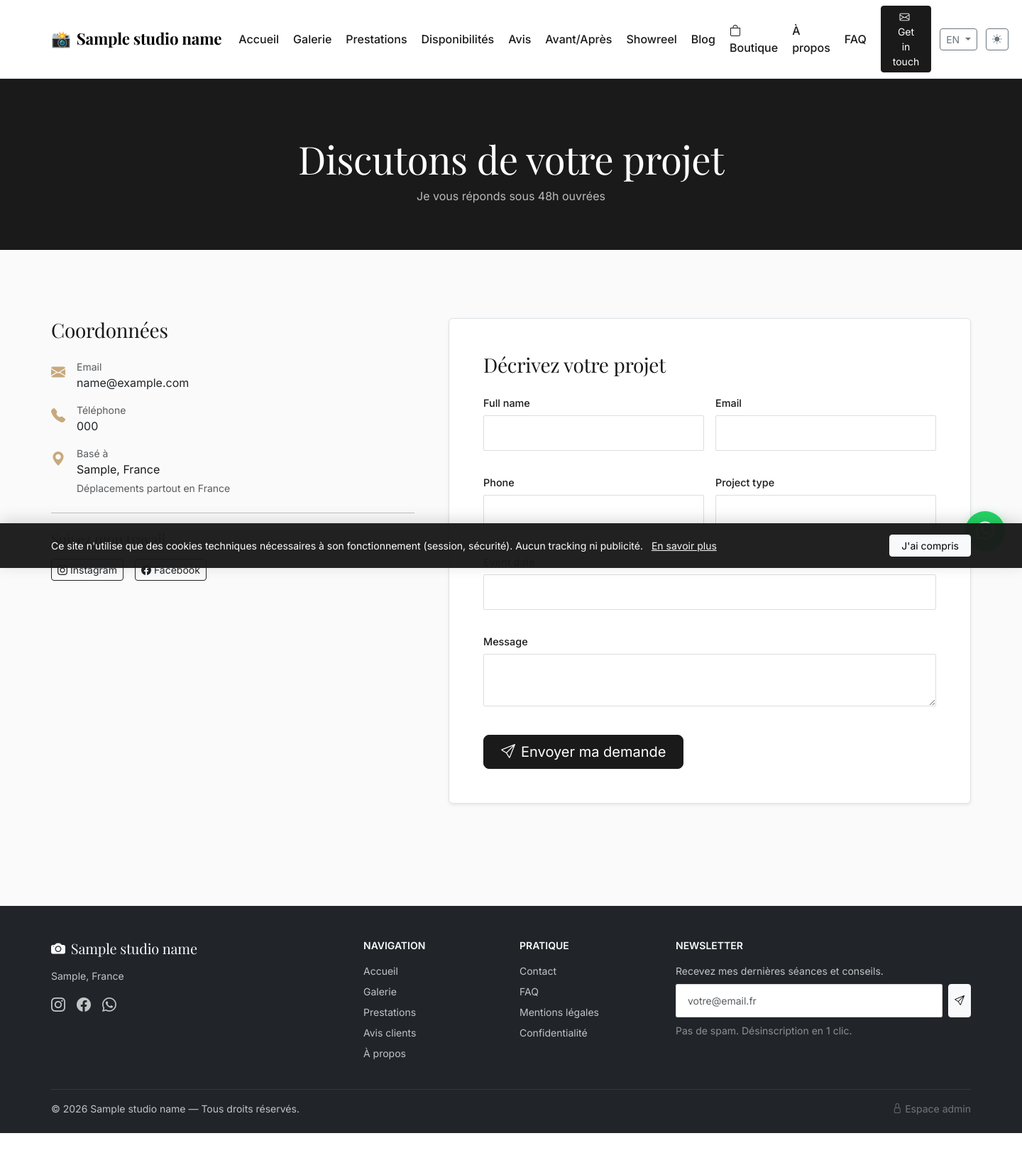
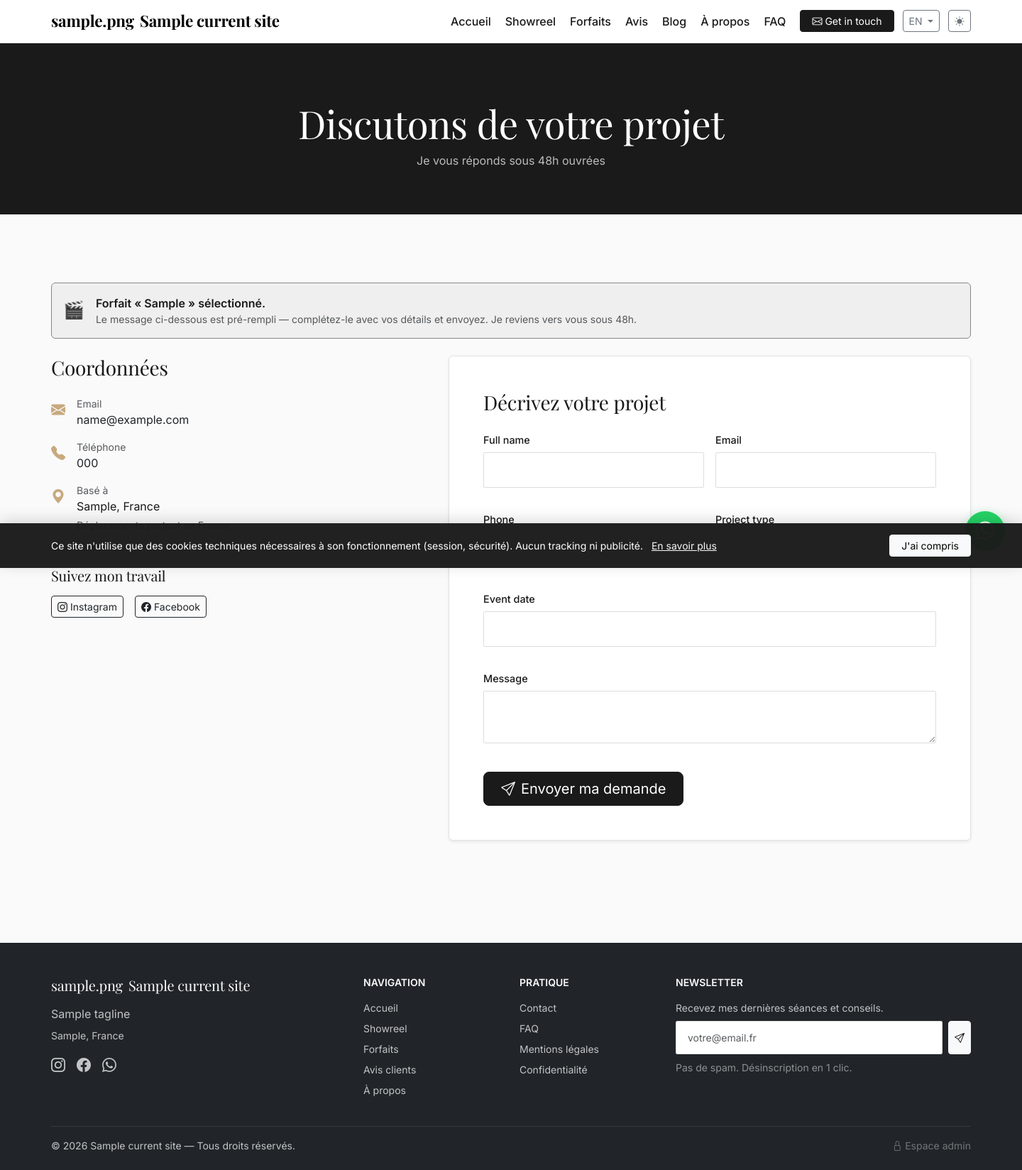
Before and after one commit to EvanOROFINO/studio-photo, a Symfony app: template templates/contact/index.html.twig in a window 1440 px wide. Shown: the whole page at 71% size. Before the commit the page ends 1596 px from the top, so only its background shows below. Run offline with Twig, Linux system fonts and the light colour scheme; the template is opened without the code that fills it: most values are stand-ins (such as "Sample title", 1, 10 or a date in 2020); form fields are guessed from the names that the template uses; some libraries are stand-ins or nearby versions.

Commit message:
Nav/footer adaptés par site + contact lié aux forfaits + SEO multi-site
NAVIGATION & FOOTER ADAPTÉS
- Nav conditionnelle : site Vidéo montre Showreel/Forfaits/Avis/Blog,
  site Photo garde Galerie/Disponibilités/Avant-Après/Boutique
- Marque nav + footer dynamiques (icône emoji + nom + tagline du site)
- Footer : bloc "Mes univers" avec badges de bascule entre sites,
  liens de navigation adaptés, copyright au nom du site courant

CONTACT LIÉ AUX FORFAITS
- ?forfait=signature pré-remplit le message + type projet
- Bannière "Forfait X sélectionné" affichée en haut du formulaire
- Le clic sur un forfait depuis /forfaits-video amène ici pré-rempli

SEO PAR SITE
- Balise canonical propre (schemeAndHttpHost + pathInfo)
- og:site_name, og:image, theme-color adaptés au site courant
- Sitemap filtré : site Vidéo liste showreel/forfaits, site Photo
  liste galerie/disponibilités

Tests : nav/footer/contact/sitemap OK sur les 2 sites, non-régression Photo.

Co-Authored-By: Claude Opus 4.7 <noreply@anthropic.com>

```diff
--- a/templates/base.html.twig
+++ b/templates/base.html.twig
@@ -20,15 +20,19 @@
             })();
         </script>
 
-        {# Open Graph / Twitter Card #}
+        {# Canonical : URL propre du site courant #}
+        <link rel="canonical" href="{{ app.request.schemeAndHttpHost ~ app.request.pathInfo }}">
+
+        {# Open Graph / Twitter Card — adapté au site courant (Photo / Vidéo) #}
         <meta property="og:type" content="website">
-        <meta property="og:site_name" content="{{ studio_name }}">
+        <meta property="og:site_name" content="{{ current_site.name|default(studio_name) }}">
         <meta property="og:title" content="{{ block('title') }}">
         <meta property="og:description" content="{{ block('meta_description') }}">
         <meta property="og:url" content="{{ app.request.uri }}">
         <meta property="og:locale" content="fr_FR">
-        {% block og_image %}<meta property="og:image" content="https://images.unsplash.com/photo-1519741497674-611481863552?w=1200">{% endblock %}
+        {% block og_image %}<meta property="og:image" content="https://images.unsplash.com/photo-{{ current_site.videoSite ? '1492691527719-9d1e07e534b4' : '1519741497674-611481863552' }}?w=1200">{% endblock %}
         <meta name="twitter:card" content="summary_large_image">
+        <meta name="theme-color" content="{{ current_site.primaryColor|default('#1a1a1a') }}">
 
         <link href="https://cdn.jsdelivr.net/npm/bootstrap@5.3.3/dist/css/bootstrap.min.css" rel="stylesheet">
         <link href="https://cdn.jsdelivr.net/npm/bootstrap-icons@1.11.3/font/bootstrap-icons.css" rel="stylesheet">
--- a/templates/contact/index.html.twig
+++ b/templates/contact/index.html.twig
@@ -12,6 +12,16 @@
 
 <section class="section">
     <div class="container">
+        {% if selectedPackage %}
+            <div class="alert d-flex align-items-center mb-4" role="alert"
+                 style="background: {{ current_site.accentColor|default('#c8a97e') }}1a; border: 1px solid {{ current_site.accentColor|default('#c8a97e') }};">
+                <span class="fs-4 me-3">🎬</span>
+                <div>
+                    <strong>Forfait « {{ selectedPackage }} » sélectionné.</strong>
+                    <div class="small text-muted">Le message ci-dessous est pré-rempli — complétez-le avec vos détails et envoyez. Je reviens vers vous sous 48h.</div>
+                </div>
+            </div>
+        {% endif %}
         <div class="row g-5">
             <div class="col-lg-5">
                 <h3 class="serif mb-4">Coordonnées</h3>
--- a/templates/partials/_footer.html.twig
+++ b/templates/partials/_footer.html.twig
@@ -2,23 +2,42 @@
     <div class="container">
         <div class="row g-4">
             <div class="col-lg-4">
-                <h5 class="serif mb-3"><i class="bi bi-camera-fill me-2"></i>{{ studio_name }}</h5>
-                <p class="text-light opacity-75 mb-2">{{ studio_tagline }}</p>
+                <h5 class="serif mb-3"><span class="me-2">{{ current_site.iconEmoji|default('📸') }}</span>{{ current_site.name|default(studio_name) }}</h5>
+                <p class="text-light opacity-75 mb-2">{{ current_site.tagline|default(studio_tagline) }}</p>
                 <p class="text-light opacity-75 small mb-3">{{ studio_city }}, France</p>
                 <div class="d-flex gap-3">
                     <a href="{{ social_instagram }}" target="_blank" rel="noopener" class="text-light opacity-75 fs-5"><i class="bi bi-instagram"></i></a>
                     <a href="{{ social_facebook }}" target="_blank" rel="noopener" class="text-light opacity-75 fs-5"><i class="bi bi-facebook"></i></a>
                     <a href="https://wa.me/{{ contact_phone|replace({' ': '', '+': '', '.': ''}) }}" target="_blank" rel="noopener" class="text-light opacity-75 fs-5"><i class="bi bi-whatsapp"></i></a>
                 </div>
+                {% if all_sites|length > 1 %}
+                    <div class="mt-3 pt-3 border-top border-secondary">
+                        <p class="text-light opacity-50 small mb-2 text-uppercase" style="letter-spacing: 0.1em;">Mes univers</p>
+                        {% for site in all_sites %}
+                            <a href="{{ site.id == current_site.id ? path('app_home') : path('app_site_switch', { slug: site.slug }) }}"
+                               class="badge text-decoration-none me-1 mb-1 {{ site.id == current_site.id ? '' : 'bg-secondary' }}"
+                               style="{{ site.id == current_site.id ? 'background: ' ~ site.accentColor ~ '; color: #1a1a1a;' : '' }}">
+                                {{ site.iconEmoji }} {{ site.name }}
+                            </a>
+                        {% endfor %}
+                    </div>
+                {% endif %}
             </div>
             <div class="col-lg-2 col-md-4">
                 <h6 class="text-uppercase small fw-bold mb-3">Navigation</h6>
                 <ul class="list-unstyled small">
                     <li class="mb-2"><a href="{{ path('app_home') }}" class="text-light opacity-75 text-decoration-none">Accueil</a></li>
-                    <li class="mb-2"><a href="{{ path('app_gallery') }}" class="text-light opacity-75 text-decoration-none">Galerie</a></li>
-                    <li class="mb-2"><a href="{{ path('app_services') }}" class="text-light opacity-75 text-decoration-none">Prestations</a></li>
-                    <li class="mb-2"><a href="{{ path('app_testimonials') }}" class="text-light opacity-75 text-decoration-none">Avis clients</a></li>
-                    <li class="mb-2"><a href="{{ path('app_about') }}" class="text-light opacity-75 text-decoration-none">À propos</a></li>
+                    {% if current_site.videoSite %}
+                        <li class="mb-2"><a href="{{ path('app_showreel') }}" class="text-light opacity-75 text-decoration-none">Showreel</a></li>
+                        <li class="mb-2"><a href="{{ path('app_video_packages') }}" class="text-light opacity-75 text-decoration-none">Forfaits</a></li>
+                        <li class="mb-2"><a href="{{ path('app_testimonials') }}" class="text-light opacity-75 text-decoration-none">Avis clients</a></li>
+                        <li class="mb-2"><a href="{{ path('app_about') }}" class="text-light opacity-75 text-decoration-none">À propos</a></li>
+                    {% else %}
+                        <li class="mb-2"><a href="{{ path('app_gallery') }}" class="text-light opacity-75 text-decoration-none">Galerie</a></li>
+                        <li class="mb-2"><a href="{{ path('app_services') }}" class="text-light opacity-75 text-decoration-none">Prestations</a></li>
+                        <li class="mb-2"><a href="{{ path('app_testimonials') }}" class="text-light opacity-75 text-decoration-none">Avis clients</a></li>
+                        <li class="mb-2"><a href="{{ path('app_about') }}" class="text-light opacity-75 text-decoration-none">À propos</a></li>
+                    {% endif %}
                 </ul>
             </div>
             <div class="col-lg-2 col-md-4">
@@ -45,7 +64,7 @@
         </div>
         <hr class="border-secondary mt-4">
         <div class="d-flex flex-column flex-md-row justify-content-between align-items-center small opacity-75">
-            <p class="mb-2 mb-md-0">&copy; {{ "now"|date('Y') }} {{ studio_name }} — Tous droits réservés.</p>
+            <p class="mb-2 mb-md-0">&copy; {{ "now"|date('Y') }} {{ current_site.name|default(studio_name) }} — Tous droits réservés.</p>
             <a href="{{ path('app_login') }}" class="text-light opacity-50 text-decoration-none"><i class="bi bi-lock me-1"></i>Espace admin</a>
         </div>
     </div>
--- a/templates/partials/_header.html.twig
+++ b/templates/partials/_header.html.twig
@@ -8,17 +8,29 @@
         </button>
         <div class="collapse navbar-collapse" id="mainNav">
             <ul class="navbar-nav ms-auto align-items-lg-center gap-lg-1">
-                <li class="nav-item"><a class="nav-link {{ app.request.attributes.get('_route') == 'app_home' ? 'active' : '' }}" href="{{ path('app_home') }}">Accueil</a></li>
-                <li class="nav-item"><a class="nav-link {{ app.request.attributes.get('_route') starts with 'app_gallery' or app.request.attributes.get('_route') == 'app_photo_show' ? 'active' : '' }}" href="{{ path('app_gallery') }}">Galerie</a></li>
-                <li class="nav-item"><a class="nav-link {{ app.request.attributes.get('_route') == 'app_services' ? 'active' : '' }}" href="{{ path('app_services') }}">Prestations</a></li>
-                <li class="nav-item"><a class="nav-link {{ app.request.attributes.get('_route') == 'app_availability' ? 'active' : '' }}" href="{{ path('app_availability') }}">Disponibilités</a></li>
-                <li class="nav-item"><a class="nav-link {{ app.request.attributes.get('_route') == 'app_testimonials' ? 'active' : '' }}" href="{{ path('app_testimonials') }}">Avis</a></li>
-                <li class="nav-item"><a class="nav-link {{ app.request.attributes.get('_route') == 'app_before_after' ? 'active' : '' }}" href="{{ path('app_before_after') }}">Avant/Après</a></li>
-                <li class="nav-item"><a class="nav-link {{ app.request.attributes.get('_route') == 'app_showreel' ? 'active' : '' }}" href="{{ path('app_showreel') }}">Showreel</a></li>
-                <li class="nav-item"><a class="nav-link {{ app.request.attributes.get('_route') starts with 'app_blog' ? 'active' : '' }}" href="{{ path('app_blog') }}">Blog</a></li>
-                <li class="nav-item"><a class="nav-link {{ app.request.attributes.get('_route') starts with 'app_shop' or app.request.attributes.get('_route') starts with 'app_cart' or app.request.attributes.get('_route') starts with 'app_order' ? 'active' : '' }}" href="{{ path('app_shop_index') }}"><i class="bi bi-bag me-1"></i>Boutique</a></li>
-                <li class="nav-item"><a class="nav-link {{ app.request.attributes.get('_route') == 'app_about' ? 'active' : '' }}" href="{{ path('app_about') }}">À propos</a></li>
-                <li class="nav-item"><a class="nav-link {{ app.request.attributes.get('_route') == 'app_faq' ? 'active' : '' }}" href="{{ path('app_faq') }}">FAQ</a></li>
+                {% set route = app.request.attributes.get('_route') %}
+                <li class="nav-item"><a class="nav-link {{ route == 'app_home' ? 'active' : '' }}" href="{{ path('app_home') }}">Accueil</a></li>
+                {% if current_site.videoSite %}
+                    {# ===== Navigation SITE VIDÉO ===== #}
+                    <li class="nav-item"><a class="nav-link {{ route starts with 'app_showreel' or route == 'app_video_detail' ? 'active' : '' }}" href="{{ path('app_showreel') }}">Showreel</a></li>
+                    <li class="nav-item"><a class="nav-link {{ route == 'app_video_packages' ? 'active' : '' }}" href="{{ path('app_video_packages') }}">Forfaits</a></li>
+                    <li class="nav-item"><a class="nav-link {{ route == 'app_testimonials' ? 'active' : '' }}" href="{{ path('app_testimonials') }}">Avis</a></li>
+                    <li class="nav-item"><a class="nav-link {{ route starts with 'app_blog' ? 'active' : '' }}" href="{{ path('app_blog') }}">Blog</a></li>
+                    <li class="nav-item"><a class="nav-link {{ route == 'app_about' ? 'active' : '' }}" href="{{ path('app_about') }}">À propos</a></li>
+                    <li class="nav-item"><a class="nav-link {{ route == 'app_faq' ? 'active' : '' }}" href="{{ path('app_faq') }}">FAQ</a></li>
+                {% else %}
+                    {# ===== Navigation SITE PHOTO ===== #}
+                    <li class="nav-item"><a class="nav-link {{ route starts with 'app_gallery' or route == 'app_photo_show' ? 'active' : '' }}" href="{{ path('app_gallery') }}">Galerie</a></li>
+                    <li class="nav-item"><a class="nav-link {{ route == 'app_services' ? 'active' : '' }}" href="{{ path('app_services') }}">Prestations</a></li>
+                    <li class="nav-item"><a class="nav-link {{ route == 'app_availability' ? 'active' : '' }}" href="{{ path('app_availability') }}">Disponibilités</a></li>
+                    <li class="nav-item"><a class="nav-link {{ route == 'app_testimonials' ? 'active' : '' }}" href="{{ path('app_testimonials') }}">Avis</a></li>
+                    <li class="nav-item"><a class="nav-link {{ route == 'app_before_after' ? 'active' : '' }}" href="{{ path('app_before_after') }}">Avant/Après</a></li>
+                    <li class="nav-item"><a class="nav-link {{ route == 'app_showreel' or route == 'app_video_detail' ? 'active' : '' }}" href="{{ path('app_showreel') }}">Showreel</a></li>
+                    <li class="nav-item"><a class="nav-link {{ route starts with 'app_blog' ? 'active' : '' }}" href="{{ path('app_blog') }}">Blog</a></li>
+                    <li class="nav-item"><a class="nav-link {{ route starts with 'app_shop' or route starts with 'app_cart' or route starts with 'app_order' ? 'active' : '' }}" href="{{ path('app_shop_index') }}"><i class="bi bi-bag me-1"></i>Boutique</a></li>
+                    <li class="nav-item"><a class="nav-link {{ route == 'app_about' ? 'active' : '' }}" href="{{ path('app_about') }}">À propos</a></li>
+                    <li class="nav-item"><a class="nav-link {{ route == 'app_faq' ? 'active' : '' }}" href="{{ path('app_faq') }}">FAQ</a></li>
+                {% endif %}
                 <li class="nav-item ms-lg-2">
                     <a class="btn btn-dark btn-sm px-3" href="{{ path('app_contact') }}">
                         <i class="bi bi-envelope me-1"></i>{{ 'nav.contact_btn'|trans }}
```
Also changed, not shown: src/Controller/ContactController.php (+14 -0 lines), src/Controller/SitemapController.php (+32 -0 lines).
